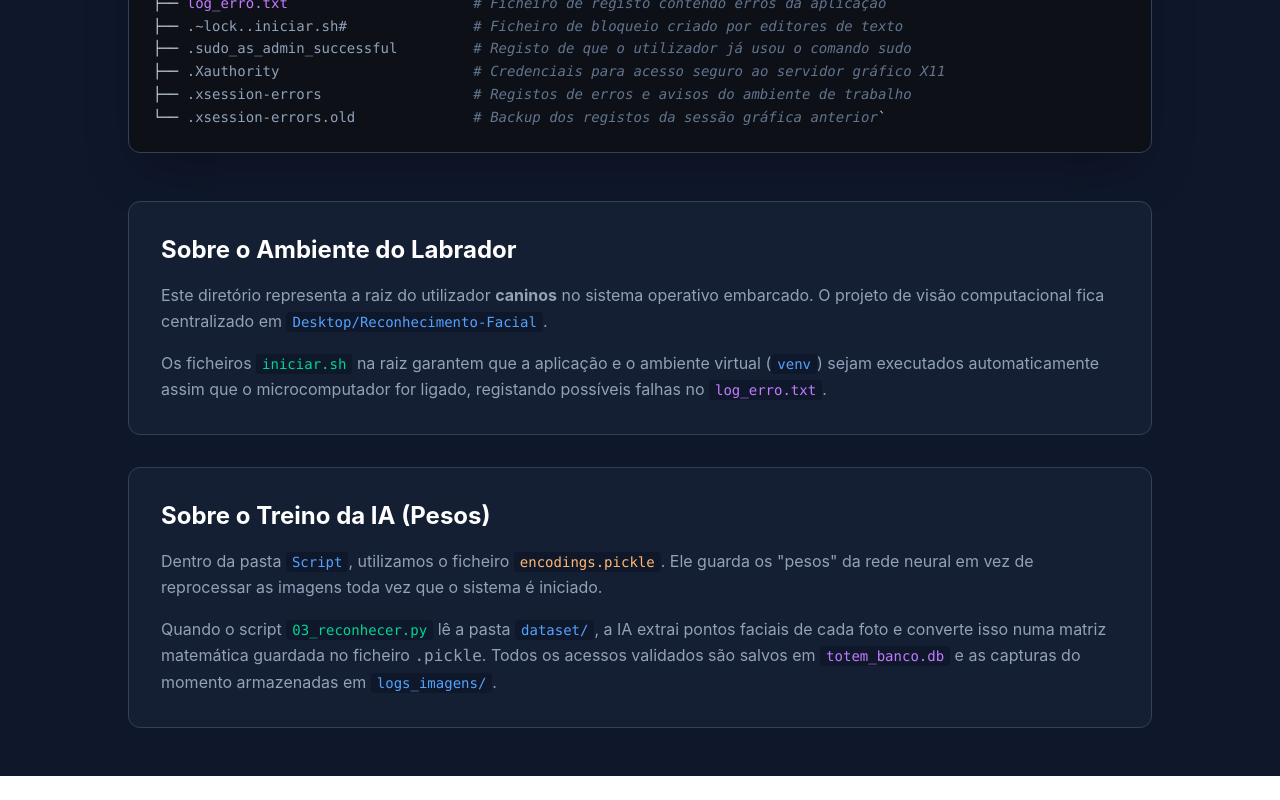
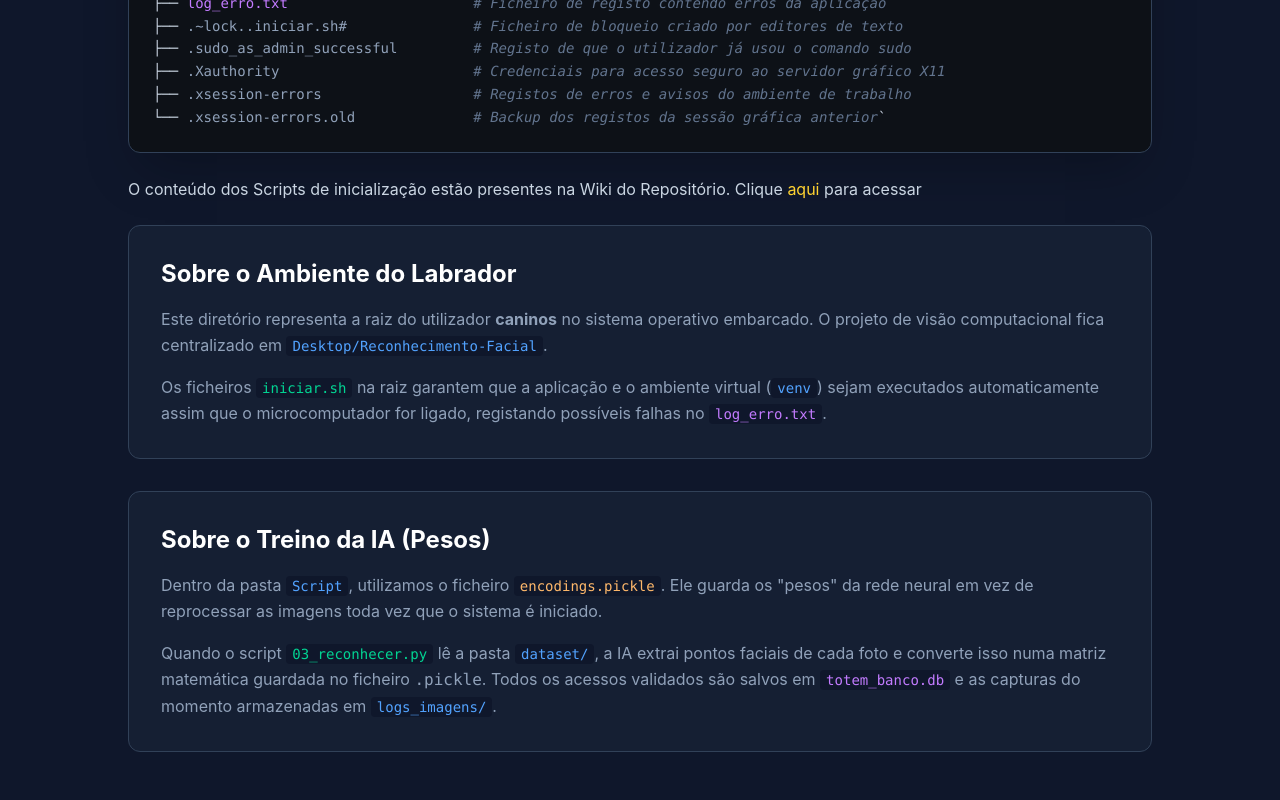
Before and after one commit to Victor-Sarris/site-totenzinho, a React (Vite) app: page /#/org in a window 1280 px wide. Shown: the part 802-1602 px from the top of the page. Before the commit the page ends 1578 px from the top, so only its background shows below. Built offline with nearby package versions, Linux system fonts and the light colour scheme.

Commit message:
add link to main repository

```diff
--- a/src/pages/Organization.jsx
+++ b/src/pages/Organization.jsx
@@ -208,9 +208,21 @@ const Organization = () => {
             </pre>
           </div>
         </div>
-
+        <p className="mt-6">
+          O conteúdo dos Scripts de inicialização estão presentes na Wiki do
+          Repositório. Clique{" "}
+          <a
+            className="text-amber-300"
+            href="https://github.com/Victor-Sarris/Totem-Reconhecimento-Facial/wiki/05.-Cria%C3%A7%C3%A3o-de-AutoStart-File"
+            target="blank"
+            rel="external"
+          >
+            aqui
+          </a>{" "}
+          para acessar
+        </p>
         {/* Informações Adicionais */}
-        <div className="mt-12 bg-slate-800/50 rounded-xl p-8 border border-slate-700">
+        <div className="mt-6 bg-slate-800/50 rounded-xl p-8 border border-slate-700">
           <h2 className="text-2xl font-bold text-white mb-4">
             Sobre o Ambiente do Labrador
           </h2>
```
